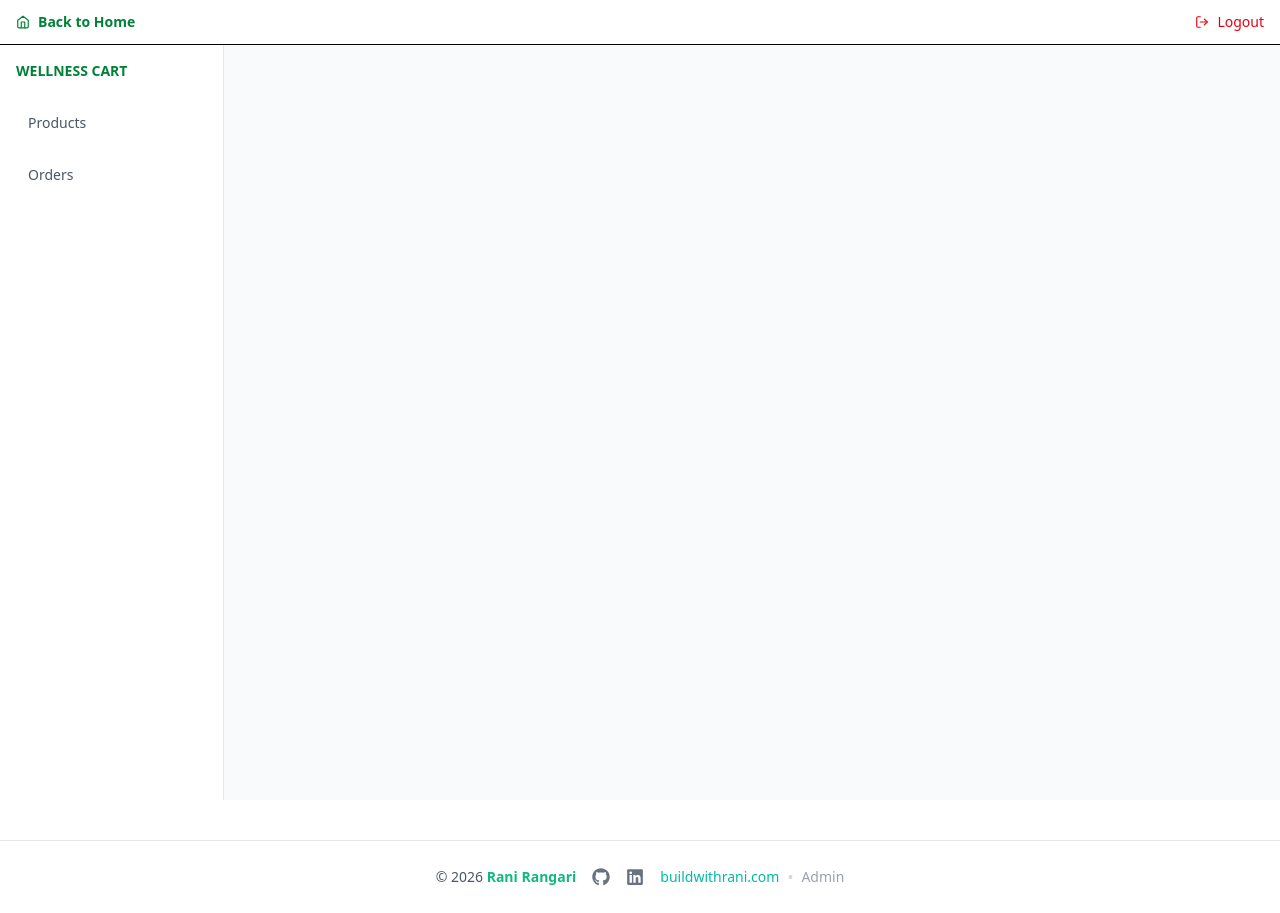
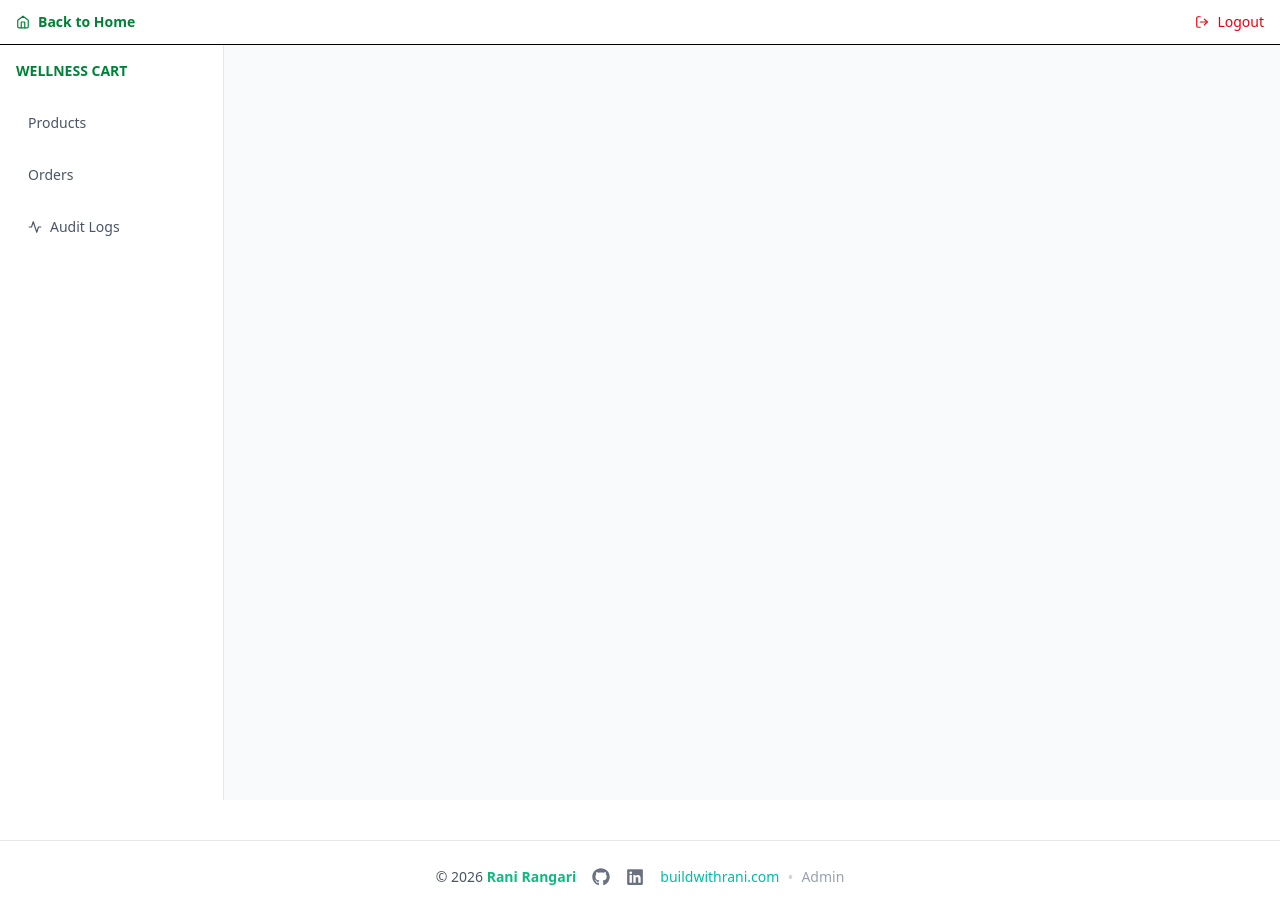
Before and after one commit to rangari-rani/buildwithrani-react-springboot-ecommerce, a React app in the folder frontend/: page /admin in a window 1280 px wide. Built offline with nearby package versions, Linux system fonts and the light colour scheme; sample sign-in values are in the browser's storage; the HTML template or start-up script is replaced by a standard one.

Commit message:
chore: update admin layout and app routing

```diff
--- a/frontend/src/App.tsx
+++ b/frontend/src/App.tsx
@@ -19,6 +19,7 @@ import OrderDetail from "./orders/pages/OrderDetail";
 import AdminRoute from "./admin/components/AdminRoute";
 import AdminLoginPage from "./admin/pages/AdminLoginPage";
 import AdminOrdersPage from "./admin/pages/AdminOrdersPage";
+import AdminAuditLogsPage from "./admin/pages/AdminAuditLogsPage";
 
 export default function App() {
   return (
@@ -43,6 +44,7 @@ export default function App() {
         <Route path="/admin/login" element={<AdminLoginPage />} />
 
         {/* ---------- ADMIN (PROTECTED) ---------- */}
+        {/* ---------- ADMIN (PROTECTED) ---------- */}
         <Route
           path="/admin"
           element={
@@ -54,8 +56,11 @@ export default function App() {
           <Route path="products" element={<AdminProductsPage />} />
           <Route path="products/new" element={<AddProductPage />} />
           <Route path="products/:id/edit" element={<EditProductPage />} />
-          <Route path="/admin/orders" element={<AdminOrdersPage />} />
+
+          <Route path="orders" element={<AdminOrdersPage />} />
+          <Route path="audit-logs" element={<AdminAuditLogsPage />} />
         </Route>
+
       </Routes>
 
       <Footer />
--- a/frontend/src/admin/layout/AdminLayout.tsx
+++ b/frontend/src/admin/layout/AdminLayout.tsx
@@ -1,6 +1,7 @@
 import { Link, NavLink, Outlet, useNavigate } from "react-router-dom";
 import { adminLogout } from "../utils/adminAuth";
-import { FiHome, FiLogOut } from "react-icons/fi";
+import { FiHome, FiLogOut, FiActivity } from "react-icons/fi";
+
 
 const AdminLayout = () => {
   const navigate = useNavigate();
@@ -65,6 +66,20 @@ const AdminLayout = () => {
               >
                 Orders
               </NavLink>
+              <NavLink
+                to="/admin/audit-logs"
+                className={({ isActive }) =>
+                  `block px-3 py-2 rounded-md text-sm font-medium ${isActive
+                    ? "bg-green-50 text-green-700"
+                    : "text-gray-600 hover:bg-green-50"
+                  }`
+                }
+              >
+                <div className="flex items-center gap-2">
+                  <FiActivity />
+                  Audit Logs
+                </div>
+              </NavLink>
 
             </nav>
           </div>
```
